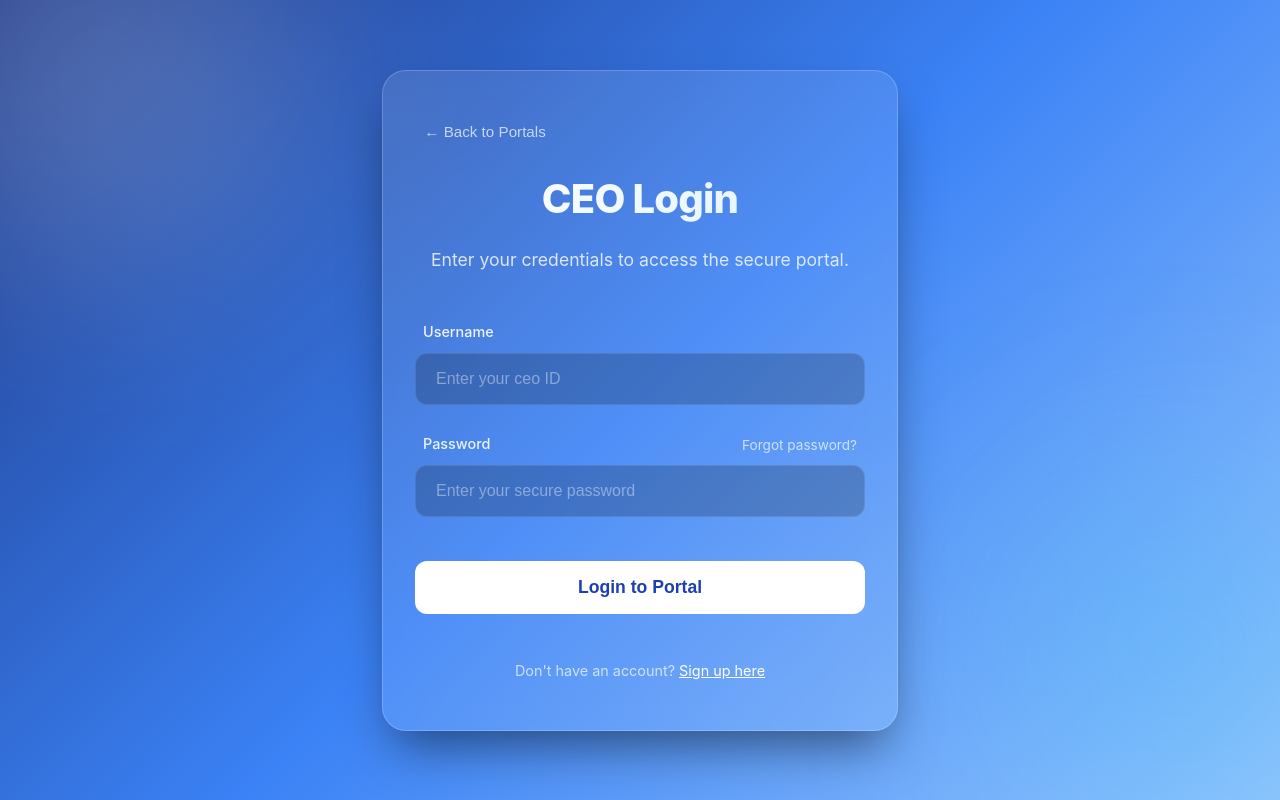
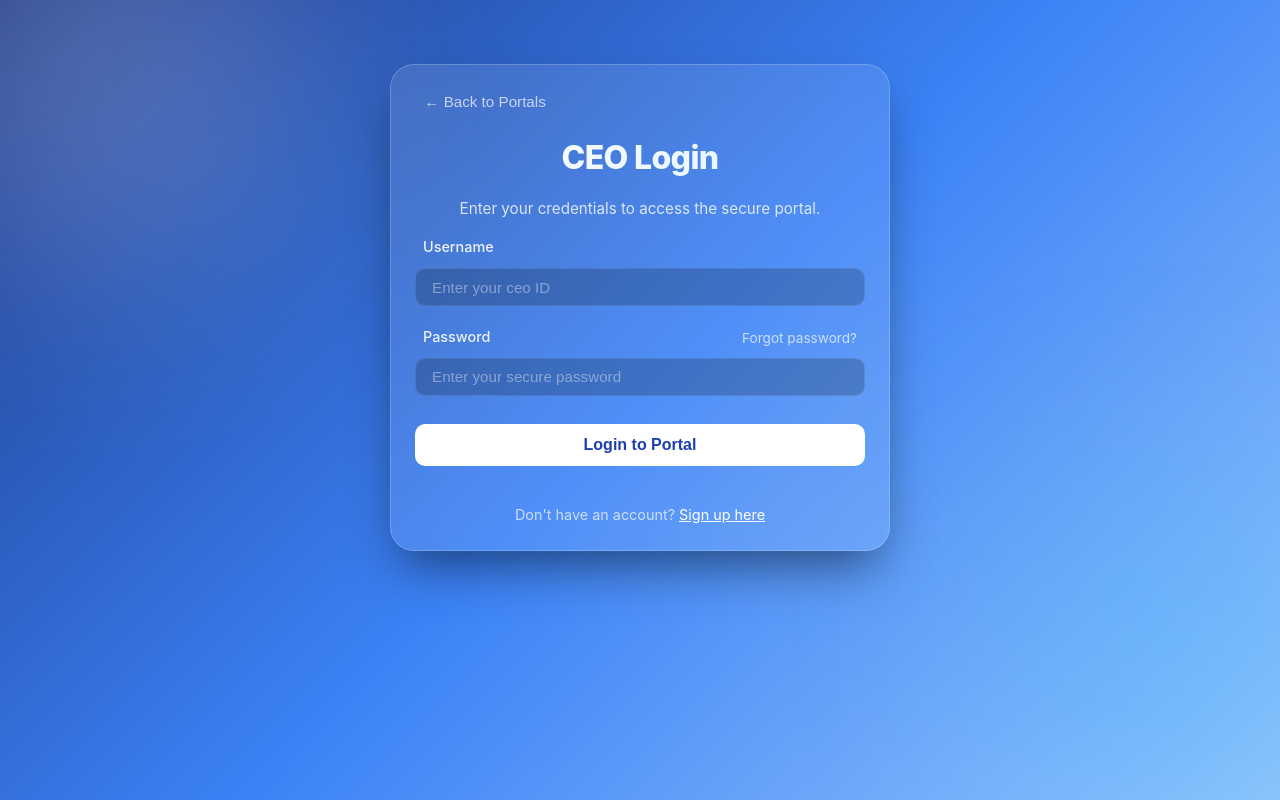
Before and after one commit to anilsoul/Duty-Exchange-System, a React (Vite) app in the folder frontend/: page /login/ceo in a window 1280 px wide. Built offline with nearby package versions, Linux system fonts and the light colour scheme.

Commit message:
frontend updates

```diff
--- a/frontend/src/components/Login/Login.css
+++ b/frontend/src/components/Login/Login.css
@@ -4,7 +4,7 @@
     display: flex;
     flex-direction: column;
     align-items: center;
-    justify-content: center;
+    justify-content: flex-start;
     padding: 2rem 1rem;
     box-sizing: border-box;
     background: linear-gradient(135deg, #1e3a8a 0%, #3b82f6 50%, #93c5fd 100%);
@@ -56,11 +56,11 @@
     -webkit-backdrop-filter: blur(12px);
     border: 1px solid rgba(255, 255, 255, 0.2);
     border-radius: 24px;
-    padding: 3rem 2rem;
+    padding: 1.5rem 1.5rem;
     box-shadow: 0 25px 50px -12px rgba(0, 0, 0, 0.5);
     max-width: 900px;
     width: 95%;
-    margin: auto;
+    margin: 2rem auto;
     text-align: center;
     animation: slideUp 0.6s ease-out;
 }
@@ -75,9 +75,9 @@
 }
 
 .login-title {
-    font-size: 2.5rem;
+    font-size: 2rem;
     font-weight: 800;
-    margin-bottom: 0.5rem;
+    margin-bottom: 0.25rem;
     background: linear-gradient(to right, #ffffff, #e0f2fe);
     -webkit-background-clip: text;
     background-clip: text;
@@ -86,9 +86,9 @@
 }
 
 .login-subtitle {
-    font-size: 1.1rem;
+    font-size: 0.95rem;
     color: rgba(255, 255, 255, 0.8);
-    margin-bottom: 3rem;
+    margin-bottom: 0.75rem;
 }
 
 .portal-grid {
@@ -154,8 +154,8 @@
 .login-form {
     display: flex;
     flex-direction: column;
-    gap: 1.25rem;
-    margin-top: 2rem;
+    gap: 0.75rem;
+    margin-top: 1rem;
     text-align: left;
 }
 
@@ -175,10 +175,10 @@
 .login-form .form-group input {
     background: rgba(0, 0, 0, 0.2);
     border: 1px solid rgba(255, 255, 255, 0.1);
-    border-radius: 12px;
-    padding: 1rem 1.25rem;
+    border-radius: 10px;
+    padding: 0.6rem 1rem;
     color: #fff;
-    font-size: 1rem;
+    font-size: 0.95rem;
     transition: all 0.2s ease;
     outline: none;
 }
@@ -210,11 +210,11 @@
     background: #ffffff;
     color: #1e40af;
     border: none;
-    border-radius: 12px;
-    padding: 1rem;
-    font-size: 1.1rem;
+    border-radius: 10px;
+    padding: 0.75rem;
+    font-size: 1rem;
     font-weight: 700;
-    margin-top: 1rem;
+    margin-top: 0.5rem;
     cursor: pointer;
     transition: all 0.2s ease;
     position: relative;
--- a/frontend/src/components/Login/RoleSignUp.jsx
+++ b/frontend/src/components/Login/RoleSignUp.jsx
@@ -81,7 +81,7 @@ const RoleSignUp = () => {
     return (
         <div className="login-page-container">
             <div className="login-glass-card narrow">
-                <div style={{ textAlign: 'left', marginBottom: '1rem' }}>
+                <div style={{ textAlign: 'left', marginBottom: '0.5rem' }}>
                     <button
                         type="button"
                         className="btn-back-top"
```
